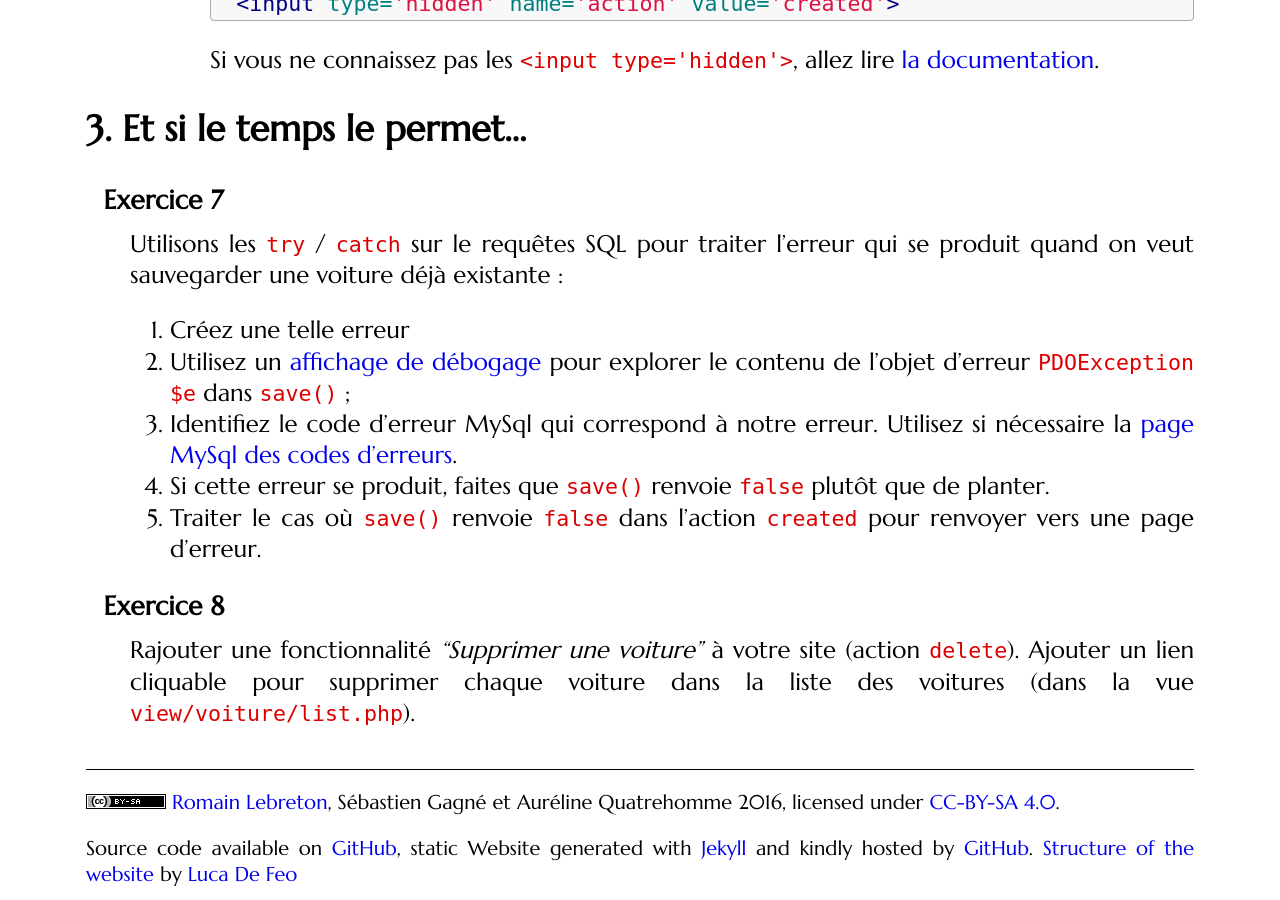
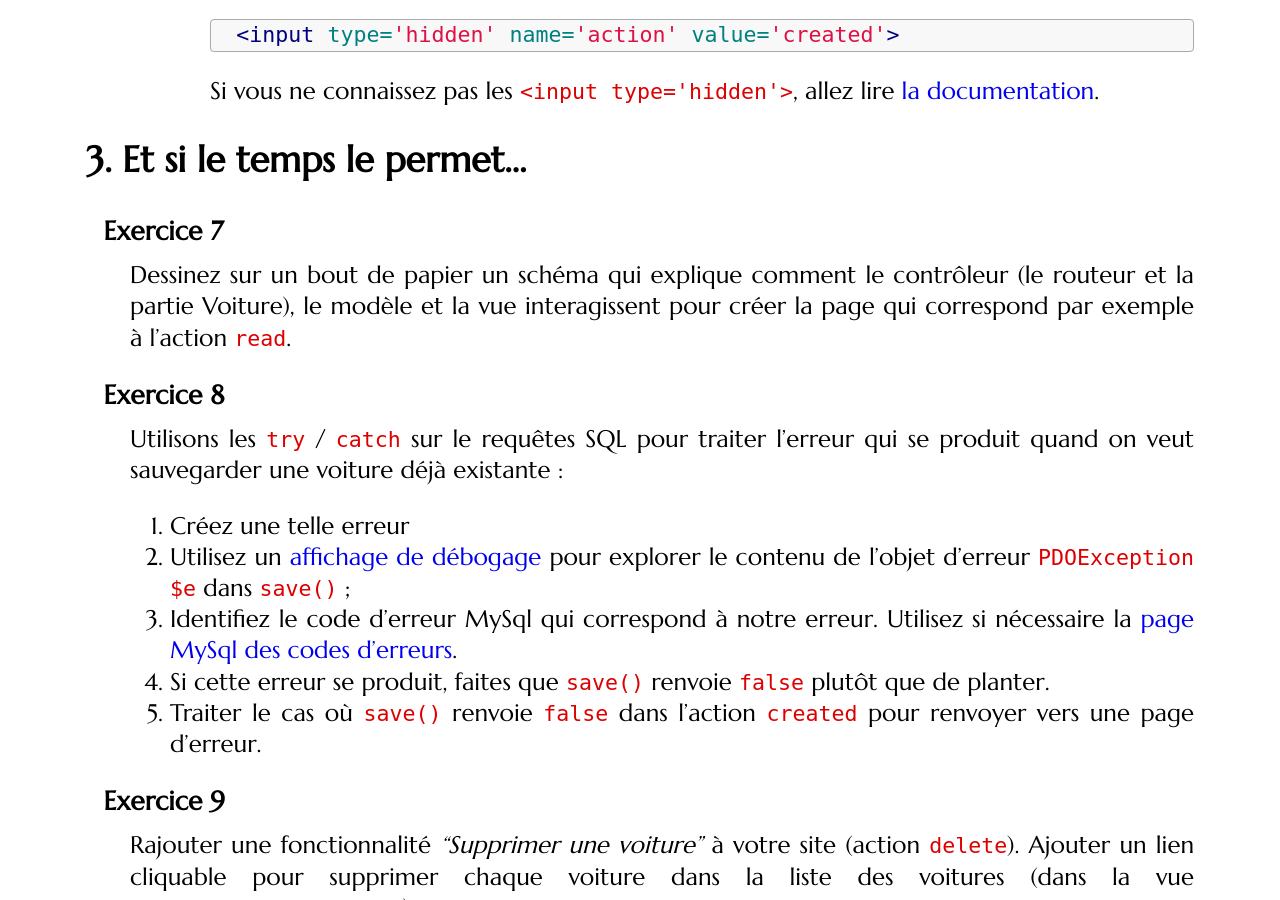
Before and after one commit to romainlebreton/R3.01-DeveloppementWeb, a Jekyll site: the page built from tutorials/tutorial4.md, in a window 1280 px wide and 900 px high, scrolled down 9544 px. Built offline with Jekyll 4.4.1, drawn with Linux system fonts in a browser that asks for light colours; some web fonts are replaced; some of the changed text lies outside the part shown.

Commit message:
Add exercise to draw MVC

```diff
--- a/tutorials/tutorial4.md
+++ b/tutorials/tutorial4.md
@@ -90,8 +90,8 @@ et peut-être nom de vue plus simple genre view/voiture/List.php
 <div class="exercise">
 1. Créez les répertoires `config`, `controller`, `model`, `view` et `view/voiture`.
 1. Renommez le fichier `Voiture.php` en `ModelVoiture.php`.
-   Renommez la classe en `ModelVoiture`. Commentez la fonction
-   `afficher()`.
+   Renommez la classe en `ModelVoiture`. Mettez en commentaire la fonction
+   `afficher()` pour la désactiver.
    Pensez à corriger la classe appelée dans vos `setFetchMode()` pour créer des
    objets de `ModelVoiture`.
 1. Déplacez vos fichiers `ModelVoiture.php` et `Model.php` dans le répertoire `model/`.
@@ -370,6 +370,14 @@ dans la BDD.
 
 <div class="exercise">
 
+Dessinez sur un bout de papier un schéma qui explique comment le contrôleur (le
+routeur et la partie Voiture), le modèle et la vue interagissent pour créer la
+page qui correspond par exemple à l'action `read`.
+
+</div>
+
+<div class="exercise">
+
 Utilisons les `try` / `catch` sur le requêtes SQL pour traiter l'erreur qui se
 produit quand on veut sauvegarder une voiture déjà existante :
 
```
